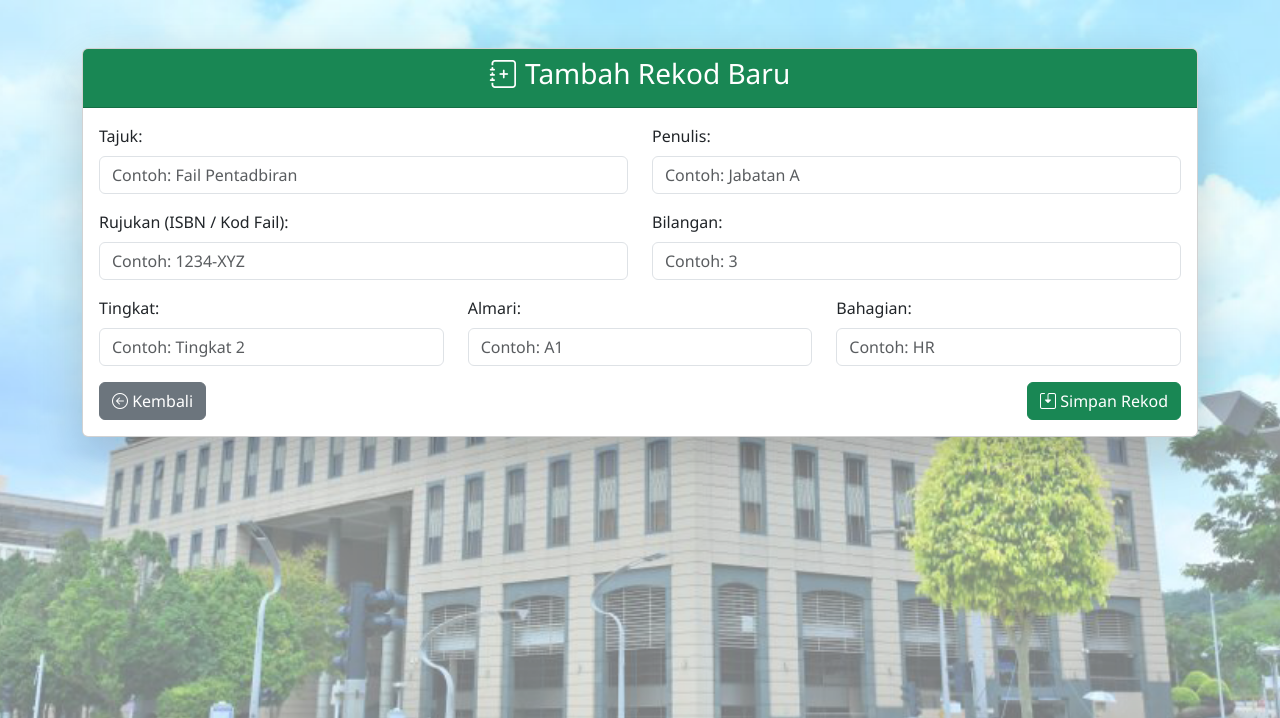
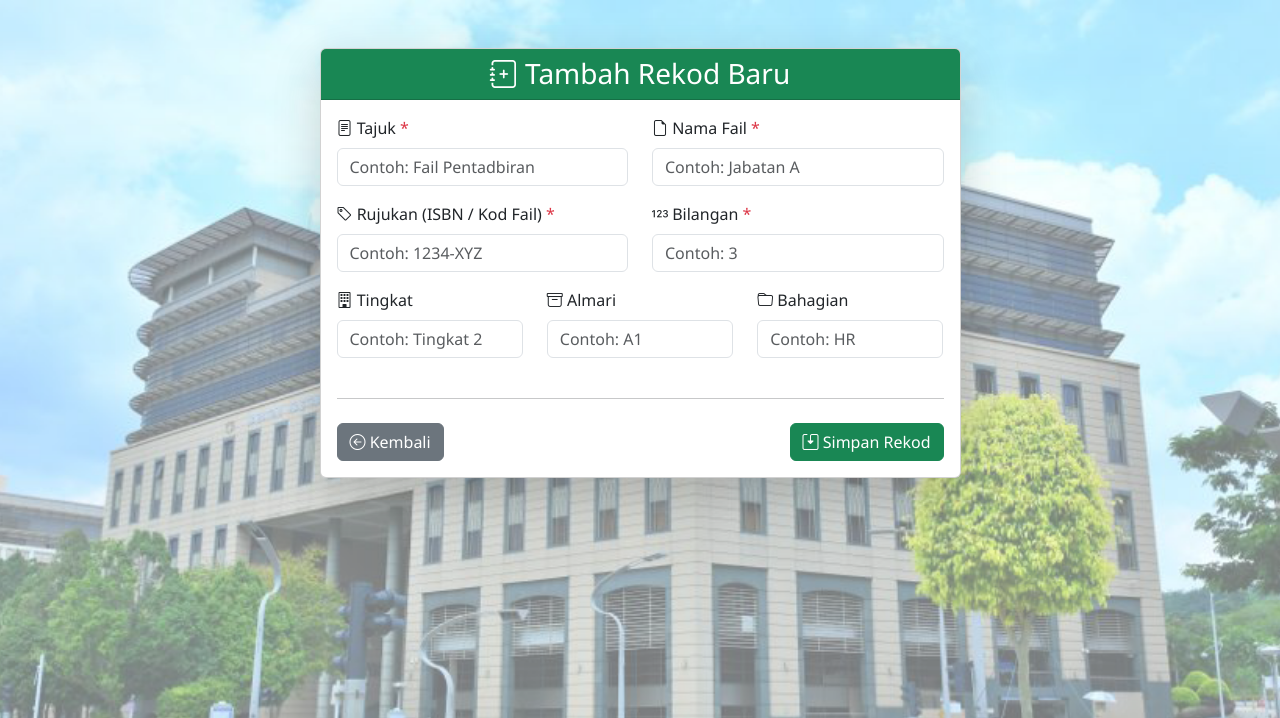
Before and after one commit to waneutron/works, a Flask app: page /add in a window 1280 px wide. Shown: the top 718 px of the page. Run offline with Flask 3, Linux system fonts and the light colour scheme.

Commit message:
Update add.html

```diff
--- a/templates/add.html
+++ b/templates/add.html
@@ -9,57 +9,77 @@
   <link href="https://cdn.jsdelivr.net/npm/bootstrap@5.3.2/dist/css/bootstrap.min.css" rel="stylesheet">
 
   <!-- Bootstrap Icons -->
-  <link rel="stylesheet" href="https://cdn.jsdelivr.net/npm/bootstrap-icons@1.10.5/font/bootstrap-icons.css">
+  <link rel="stylesheet" href="https://cdn.jsdelivr.net/npm/bootstrap-icons@1.11.1/font/bootstrap-icons.css">
 
   <!-- Custom CSS -->
   <link rel="stylesheet" href="{{ url_for('static', filename='style.css') }}">
 </head>
 <body>
 <div class="container py-5">
+  <div class="row justify-content-center">
+    <div class="col-lg-8 col-xl-7">
       <div class="card shadow-lg">
         <div class="card-header bg-success text-white text-center">
-      <h3><i class="bi bi-journal-plus"></i> Tambah Rekod Baru</h3>
+          <h3 class="mb-0">
+            <i class="bi bi-journal-plus"></i> Tambah Rekod Baru
+          </h3>
         </div>
         <div class="card-body">
-      <form method="post">
+          <form method="post" id="addForm">
             <div class="row">
               <div class="col-md-6 mb-3">
-            <label class="form-label">Tajuk:</label>
+                <label class="form-label">
+                  <i class="bi bi-file-text"></i> Tajuk <span class="text-danger">*</span>
+                </label>
                 <input type="text" name="title" class="form-control" placeholder="Contoh: Fail Pentadbiran" required>
               </div>
               <div class="col-md-6 mb-3">
-            <label class="form-label">Penulis:</label>
+                <label class="form-label">
+                  <i class="bi bi-file-earmark"></i> Nama Fail <span class="text-danger">*</span>
+                </label>
                 <input type="text" name="author" class="form-control" placeholder="Contoh: Jabatan A" required>
               </div>
             </div>
 
             <div class="row">
               <div class="col-md-6 mb-3">
-            <label class="form-label">Rujukan (ISBN / Kod Fail):</label>
+                <label class="form-label">
+                  <i class="bi bi-tag"></i> Rujukan (ISBN / Kod Fail) <span class="text-danger">*</span>
+                </label>
                 <input type="text" name="isbn" class="form-control" placeholder="Contoh: 1234-XYZ" required>
               </div>
               <div class="col-md-6 mb-3">
-            <label class="form-label">Bilangan:</label>
-            <input type="number" name="quantity" class="form-control" placeholder="Contoh: 3" required>
+                <label class="form-label">
+                  <i class="bi bi-123"></i> Bilangan <span class="text-danger">*</span>
+                </label>
+                <input type="number" name="quantity" class="form-control" placeholder="Contoh: 3" min="1" required>
               </div>
             </div>
 
             <div class="row">
               <div class="col-md-4 mb-3">
-            <label class="form-label">Tingkat:</label>
+                <label class="form-label">
+                  <i class="bi bi-building"></i> Tingkat
+                </label>
                 <input type="text" name="room" class="form-control" placeholder="Contoh: Tingkat 2">
               </div>
               <div class="col-md-4 mb-3">
-            <label class="form-label">Almari:</label>
+                <label class="form-label">
+                  <i class="bi bi-archive"></i> Almari
+                </label>
                 <input type="text" name="shelf" class="form-control" placeholder="Contoh: A1">
               </div>
               <div class="col-md-4 mb-3">
-            <label class="form-label">Bahagian:</label>
+                <label class="form-label">
+                  <i class="bi bi-folder"></i> Bahagian
+                </label>
                 <input type="text" name="section" class="form-control" placeholder="Contoh: HR">
               </div>
             </div>
 
-        <div class="d-flex justify-content-between">
+            <hr class="my-4">
+
+            <div class="d-flex justify-content-between flex-column flex-sm-row gap-3">
               <a href="/" class="btn btn-secondary">
                 <i class="bi bi-arrow-left-circle"></i> Kembali
               </a>
@@ -71,5 +91,10 @@
         </div>
       </div>
     </div>
+  </div>
+</div>
+
+<!-- Bootstrap JS -->
+<script src="https://cdn.jsdelivr.net/npm/bootstrap@5.3.2/dist/js/bootstrap.bundle.min.js"></script>
 </body>
 </html>
```
Lines whose indentation alone changed are shown as unchanged.
